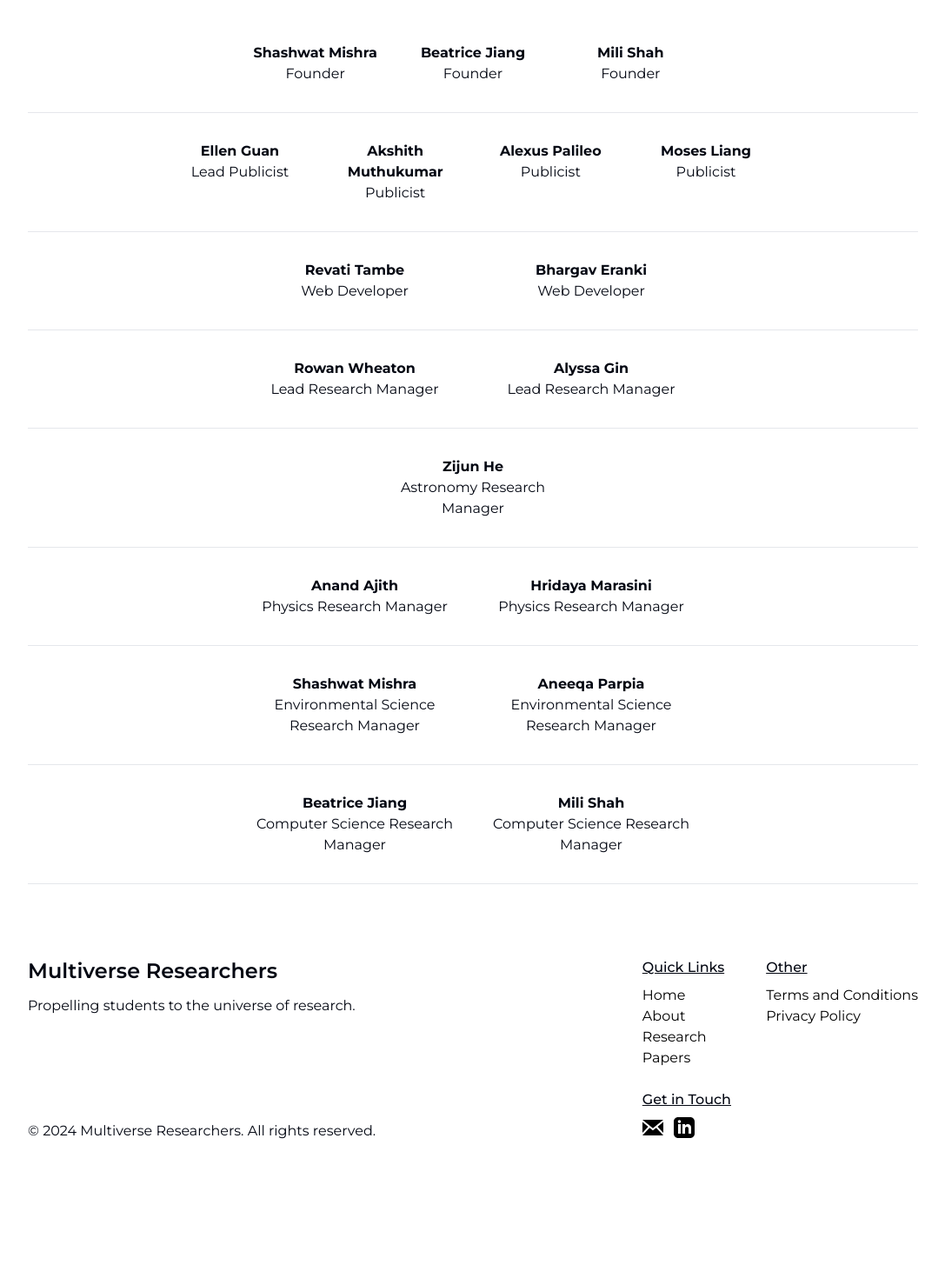
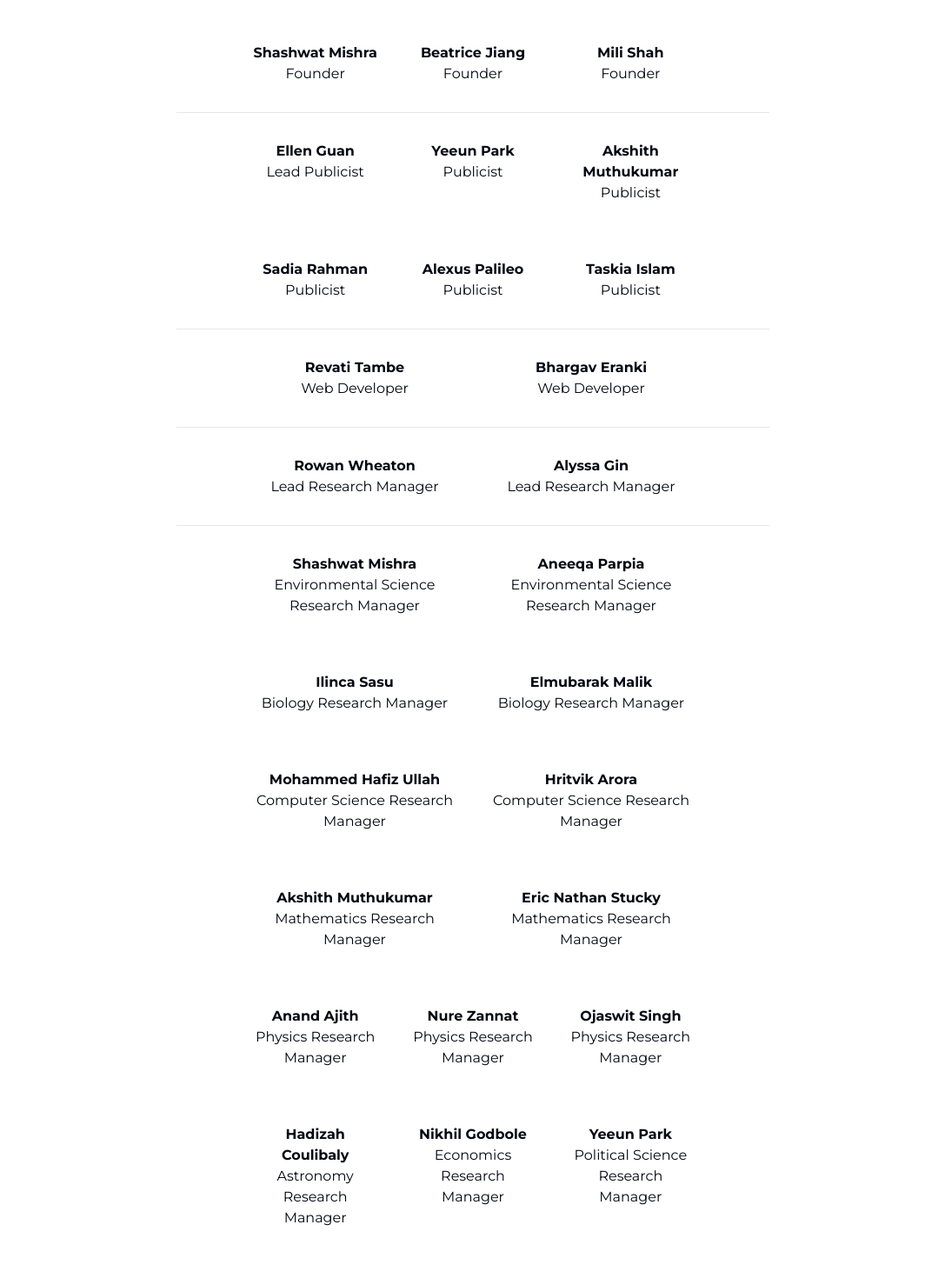
Before and after one commit to multiverseresearchers/multiverse-researchers, a React (Vite) app: page /about in a window 1280 px wide. Shown: the part 640-2110 px from the top of the page at 87% size, without its empty margins (96-1183 px from the left). Before the commit the page ends 2029 px from the top, so only its background shows below. Built offline with nearby package versions, Linux system fonts and the light colour scheme.

Commit message:
added all cabinet members & fixed alignment issues

```diff
--- a/src/App.tsx
+++ b/src/App.tsx
@@ -8,7 +8,7 @@ import Contact from './components/contact/Contact'
 import Publications from './components/publications/Publications'
 import Terms from './components/terms/Terms'
 import Research from './components/research/Research'
-import PrivacyPolicy from './components/terms/PrivacyPolicy'
+import Privacypolicy from './components/terms/Privacypolicy'
 
 function App() {
 	return (
@@ -22,7 +22,7 @@ function App() {
 						<Route path='/papers' element={<Publications />}></Route>
 						<Route path='/contact' element={<Contact />}></Route>
                         <Route path='/terms' element={<Terms />}></Route>
-                        <Route path='/privacy-policy' element={<PrivacyPolicy />}></Route>
+                        <Route path='/privacy-policy' element={<Privacypolicy />}></Route>
 					</Routes>
 				<Footer />
 			</BrowserRouter>
--- a/src/components/about/About.tsx
+++ b/src/components/about/About.tsx
@@ -43,27 +43,37 @@ const About = () => {
 							<p>Founder</p>
 						</div>
 					</div>
-					<hr />
+					<hr className='md:w-2/3 m-auto' />
 
-					<div className='flex flex-col md:w-2/3 m-auto justify-center md:flex-row gap-8 py-8'>
-						<div className='md:w-1/4'>
+					<div className='flex flex-col md:w-1/2 m-auto justify-center md:flex-row gap-8 py-8'>
+						<div className='md:w-1/3'>
 							<p className='font-bold'>Ellen Guan</p>
 							<p>Lead Publicist</p>
 						</div>
-						<div className='md:w-1/4'>
+						<div className='md:w-1/3'>
+							<p className='font-bold'>Yeeun Park</p>
+							<p>Publicist</p>
+						</div>
+						<div className='md:w-1/3'>
 							<p className='font-bold'>Akshith Muthukumar</p>
 							<p>Publicist</p>
 						</div>
-						<div className='md:w-1/4'>
+					</div>
+					<div className='flex flex-col md:w-1/2 m-auto justify-center md:flex-row gap-8 py-8'>
+						<div className='md:w-1/3'>
+							<p className='font-bold'>Sadia Rahman</p>
+							<p>Publicist</p>
+						</div>
+						<div className='md:w-1/3'>
 							<p className='font-bold'>Alexus Palileo</p>
 							<p>Publicist</p>
 						</div>
-						<div className='md:w-1/4'>
-							<p className='font-bold'>Moses Liang</p>
+						<div className='md:w-1/3'>
+							<p className='font-bold'>Taskia Islam</p>
 							<p>Publicist</p>
 						</div>
 					</div>
-					<hr />
+					<hr className='md:w-2/3 m-auto' />
 
 					<div className='flex flex-col md:w-1/2 m-auto justify-center md:flex-row gap-8 py-8'>
 						<div className='md:w-1/2'>
@@ -75,7 +85,7 @@ const About = () => {
 							<p>Web Developer</p>
 						</div>
 					</div>
-					<hr />
+					<hr className='md:w-2/3 m-auto' />
 
 					<div className='flex flex-col md:w-1/2 m-auto justify-center md:flex-row gap-8 py-8'>
 						<div className='md:w-1/2'>
@@ -87,28 +97,21 @@ const About = () => {
 							<p>Lead Research Manager</p>
 						</div>
 					</div>
-					<hr />
+					<hr className='md:w-2/3 m-auto' />
+
+					{/* <div className='flex flex-col md:w-1/2 m-auto justify-center md:flex-row gap-8 py-8'>
+						<div className='md:w-1/3'>
+							<p className='font-bold'>Nikhil Godbole</p>
+							<p>Economics Research Manager</p>
+						</div>
+					</div>
 
 					<div className='flex flex-col md:w-1/2 m-auto justify-center md:flex-row gap-8 py-8'>
 						<div className='md:w-1/3'>
 							<p className='font-bold'>Zijun He</p>
 							<p>Astronomy Research Manager</p>
 						</div>
-					</div>
-					<hr />
-
-					<div className='flex flex-col md:w-1/2 m-auto justify-center md:flex-row gap-8 py-8'>
-						<div className='md:w-1/2'>
-							<p className='font-bold'>Anand Ajith</p>
-							<p>Physics Research Manager</p>
-						</div>
-						<div className='md:w-1/2'>
-							<p className='font-bold'>Hridaya Marasini</p>
-							<p>Physics Research Manager</p>
-						</div>
-					</div>
-					<hr />
-
+					</div> */}
 					<div className='flex flex-col md:w-1/2 m-auto justify-center md:flex-row gap-8 py-8'>
 						<div className='md:w-1/2'>
 							<p className='font-bold'>Shashwat Mishra</p>
@@ -119,19 +122,70 @@ const About = () => {
 							<p>Environmental Science Research Manager</p>
 						</div>
 					</div>
-					<hr />
 
 					<div className='flex flex-col md:w-1/2 m-auto justify-center md:flex-row gap-8 py-8'>
 						<div className='md:w-1/2'>
-							<p className='font-bold'>Beatrice Jiang</p>
+							<p className='font-bold'>Ilinca Sasu</p>
+							<p>Biology Research Manager</p>
+						</div>
+						<div className='md:w-1/2'>
+							<p className='font-bold'>Elmubarak Malik</p>
+							<p>Biology Research Manager</p>
+						</div>
+					</div>
+
+					<div className='flex flex-col md:w-1/2 m-auto justify-center md:flex-row gap-8 py-8'>
+						<div className='md:w-1/2'>
+							<p className='font-bold'>Mohammed Hafiz Ullah</p>
 							<p>Computer Science Research Manager</p>
 						</div>
 						<div className='md:w-1/2'>
-							<p className='font-bold'>Mili Shah</p>
+							<p className='font-bold'>Hritvik Arora</p>
 							<p>Computer Science Research Manager</p>
 						</div>
 					</div>
-					<hr />
+
+					<div className='flex flex-col md:w-1/2 m-auto justify-center md:flex-row gap-8 py-8'>
+						<div className='md:w-1/2'>
+							<p className='font-bold'>Akshith Muthukumar</p>
+							<p>Mathematics Research Manager</p>
+						</div>
+						<div className='md:w-1/2'>
+							<p className='font-bold'>Eric Nathan Stucky</p>
+							<p>Mathematics Research Manager</p>
+						</div>
+					</div>
+
+					<div className='flex flex-col md:w-1/2 m-auto justify-center md:flex-row gap-8 py-8'>
+						<div className='md:w-1/3'>
+							<p className='font-bold'>Anand Ajith</p>
+							<p>Physics Research Manager</p>
+						</div>
+						<div className='md:w-1/3'>
+							<p className='font-bold'>Nure Zannat</p>
+							<p>Physics Research Manager</p>
+						</div>
+						<div className='md:w-1/3'>
+							<p className='font-bold'>Ojaswit Singh</p>
+							<p>Physics Research Manager</p>
+						</div>
+					</div>
+
+					<div className='flex flex-col md:w-1/2 m-auto justify-center md:flex-row gap-8 py-8'>
+						<div className='md:w-1/3'>
+							<p className='font-bold'>Hadizah Coulibaly</p>
+							<p>Astronomy Research Manager</p>
+						</div>
+						<div className='md:w-1/3'>
+							<p className='font-bold'>Nikhil Godbole</p>
+							<p>Economics Research Manager</p>
+						</div>
+						<div className='md:w-1/3'>
+							<p className='font-bold'>Yeeun Park</p>
+							<p>Political Science Research Manager</p>
+						</div>
+					</div>
+
 				</div>
 				{/* <div className="p-8 w-fit">
 
--- a/src/components/terms/PrivacyPolicy.tsx
+++ b/src/components/terms/PrivacyPolicy.tsx
@@ -1,7 +1,7 @@
-const PrivacyPolicy = () => {
+const Privacypolicy = () => {
   return (
     <div>Privacypolicy</div>
   )
 }
 
-export default PrivacyPolicy
+export default Privacypolicy
```
